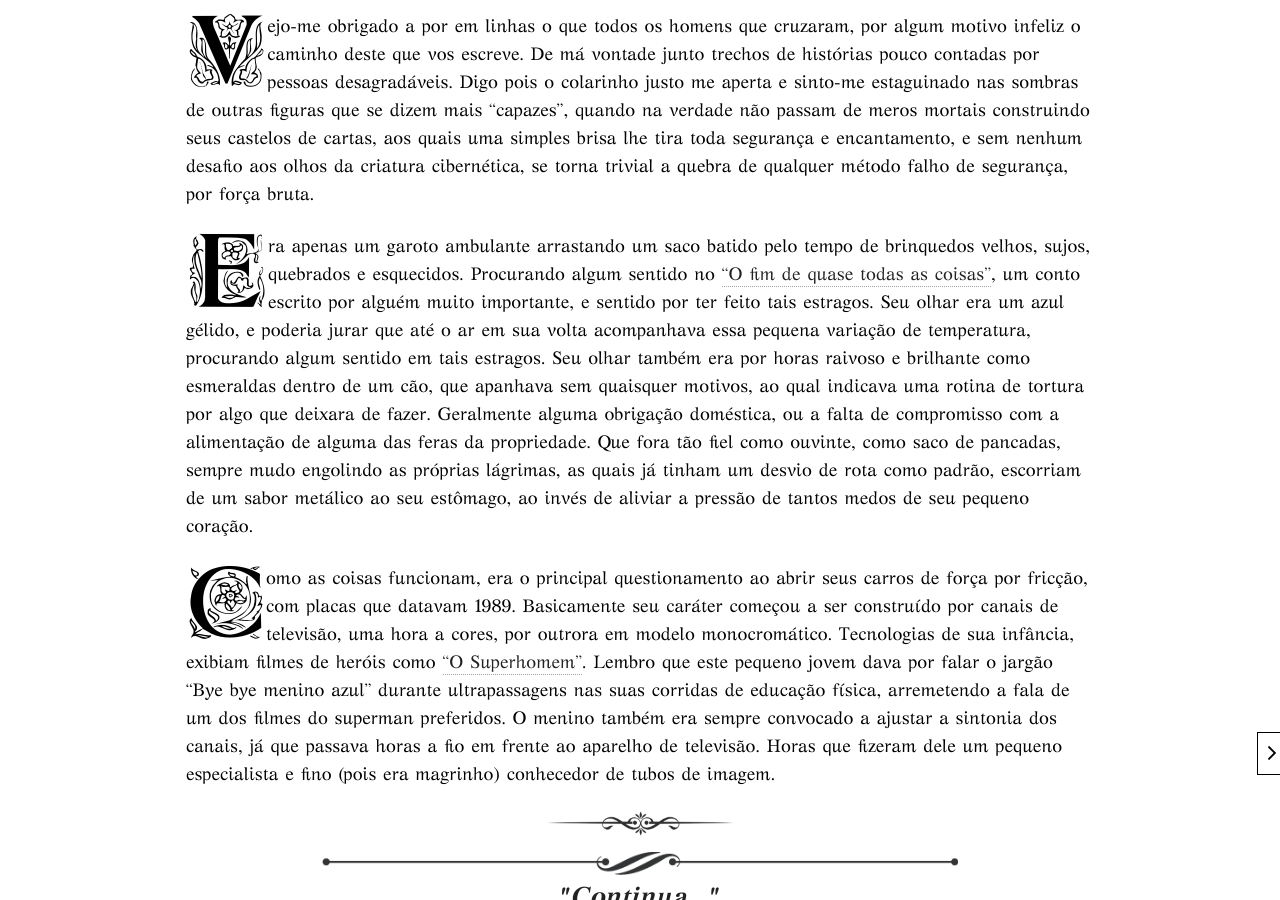
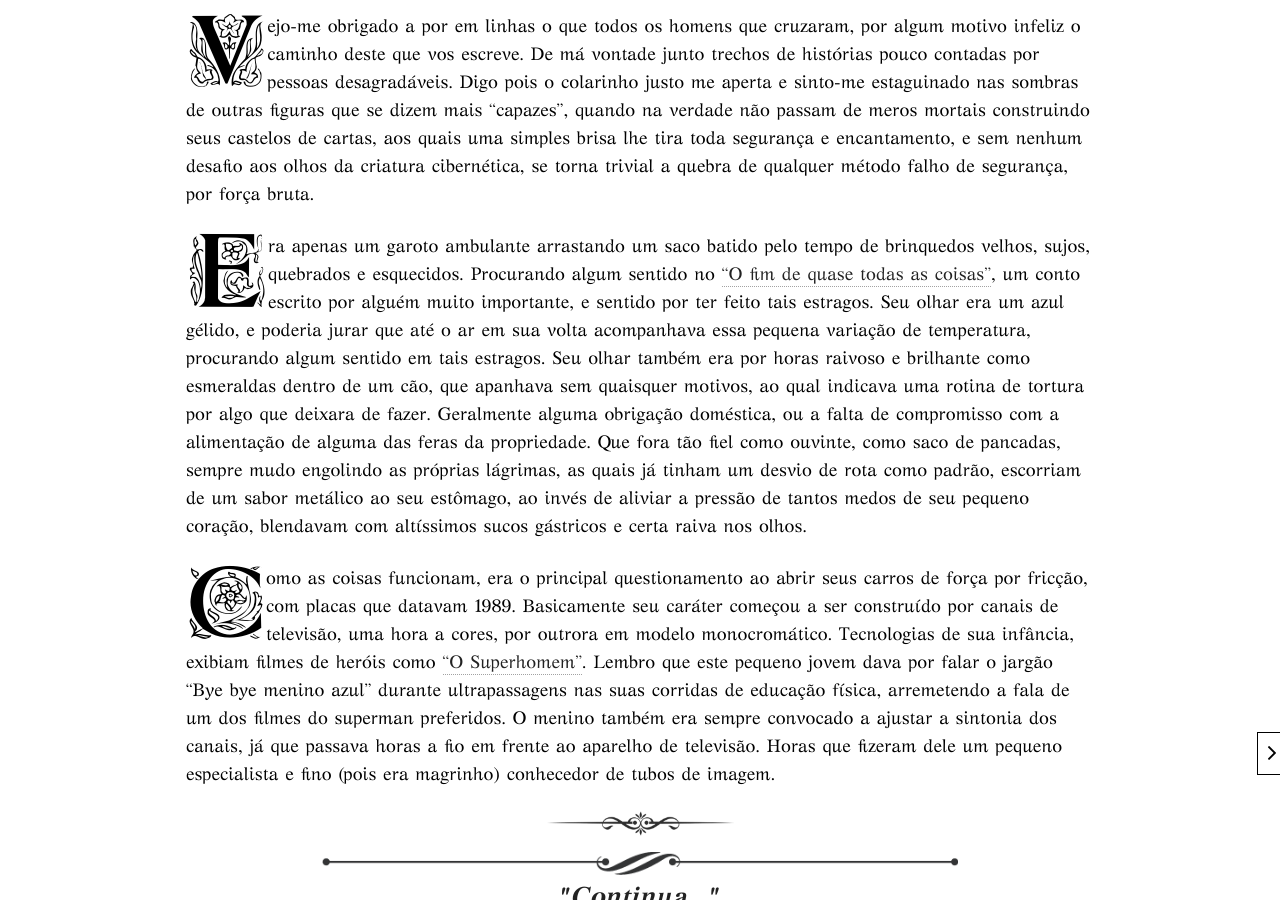
Before and after one commit to Agt-Morgu5/agt-morgu5.github.io, a Jekyll site: the page built from _posts/blog/views/2015-11-14-no-more-flags.md, in a window 1280 px wide and 900 px high, scrolled down 406 px. Built offline with Jekyll 4.4.1, drawn with Linux system fonts in a browser that asks for light colours; nearby versions of some CDN libraries; comment, search, counter and statistics services are not loaded.

Commit message:
Update 2015-11-14-no-more-flags.md

```diff
--- a/_posts/blog/views/2015-11-14-no-more-flags.md
+++ b/_posts/blog/views/2015-11-14-no-more-flags.md
@@ -11,7 +11,7 @@ author: Morgu5
 ---
 <span class="dcap">V</span>ejo-me obrigado a por em linhas o que  todos os homens que cruzaram, por algum motivo infeliz o caminho deste que vos escreve. De má vontade junto trechos de histórias pouco contadas por pessoas desagradáveis. Digo pois o colarinho justo me aperta e sinto-me estaguinado nas sombras de outras figuras que se dizem mais “capazes”, quando na verdade não passam de meros mortais construindo seus castelos de cartas, aos quais uma simples brisa lhe tira toda segurança e encantamento, e sem nenhum desafio aos olhos da criatura cibernética, se torna trivial a quebra de qualquer método falho de segurança, por força bruta.
 
-<span class="dcap">E</span>ra apenas um garoto ambulante arrastando um saco batido pelo tempo de brinquedos velhos, sujos, quebrados e esquecidos. Procurando algum sentido no ["O fim de quase todas as coisas"](https://tipoquarentaedois.blogspot.com.br/2013/11/o-fim-de-quase-todas-as-coisas-abu.html){:target="_blank"}, um conto escrito por alguém muito importante, e sentido por ter feito tais estragos. Seu olhar era um azul gélido, e poderia jurar que até o ar em sua volta acompanhava essa pequena variação de temperatura, procurando algum sentido em tais estragos. Seu olhar também era por horas raivoso e brilhante como esmeraldas dentro de um cão, que apanhava sem quaisquer motivos, ao qual indicava uma rotina de tortura por algo que deixara de fazer. Geralmente alguma obrigação doméstica, ou a falta de compromisso com a alimentação de alguma das feras da propriedade. Que fora tão fiel como ouvinte, como saco de pancadas, sempre mudo engolindo as próprias lágrimas, as quais já tinham um desvio de rota como padrão, escorriam de um sabor metálico ao seu estômago, ao invés de aliviar a pressão de tantos medos de seu pequeno coração.
+<span class="dcap">E</span>ra apenas um garoto ambulante arrastando um saco batido pelo tempo de brinquedos velhos, sujos, quebrados e esquecidos. Procurando algum sentido no ["O fim de quase todas as coisas"](https://tipoquarentaedois.blogspot.com.br/2013/11/o-fim-de-quase-todas-as-coisas-abu.html){:target="_blank"}, um conto escrito por alguém muito importante, e sentido por ter feito tais estragos. Seu olhar era um azul gélido, e poderia jurar que até o ar em sua volta acompanhava essa pequena variação de temperatura, procurando algum sentido em tais estragos. Seu olhar também era por horas raivoso e brilhante como esmeraldas dentro de um cão, que apanhava sem quaisquer motivos, ao qual indicava uma rotina de tortura por algo que deixara de fazer. Geralmente alguma obrigação doméstica, ou a falta de compromisso com a alimentação de alguma das feras da propriedade. Que fora tão fiel como ouvinte, como saco de pancadas, sempre mudo engolindo as próprias lágrimas, as quais já tinham um desvio de rota como padrão, escorriam de um sabor metálico ao seu estômago, ao invés de aliviar a pressão de tantos medos de seu pequeno coração, blendavam com altíssimos sucos gástricos e certa raiva nos olhos.
 
 <span class="dcap">C</span>omo as coisas funcionam, era o principal questionamento ao abrir seus carros de força por fricção, com placas que datavam 1989. Basicamente seu caráter começou a ser construído por canais de televisão, uma hora a cores, por outrora em modelo monocromático. Tecnologias de sua infância, exibiam filmes de heróis como ["O Superhomem"](https://pt.wikipedia.org/wiki/Superman#1989-1999:_Morte.2C_Retorno.2C_casamento_e_a_influ.C3.AAncia_de_John_Byrne){:target="_blank"}. Lembro que este pequeno jovem dava por falar o jargão "Bye bye menino azul" durante ultrapassagens nas suas corridas de educação física, arremetendo a fala de um dos filmes do superman preferidos. O menino também era sempre convocado a ajustar a sintonia dos canais, já que passava horas a fio em frente ao aparelho de televisão. Horas que fizeram dele um pequeno especialista e fino (pois era magrinho) conhecedor de tubos de imagem.
 
```
